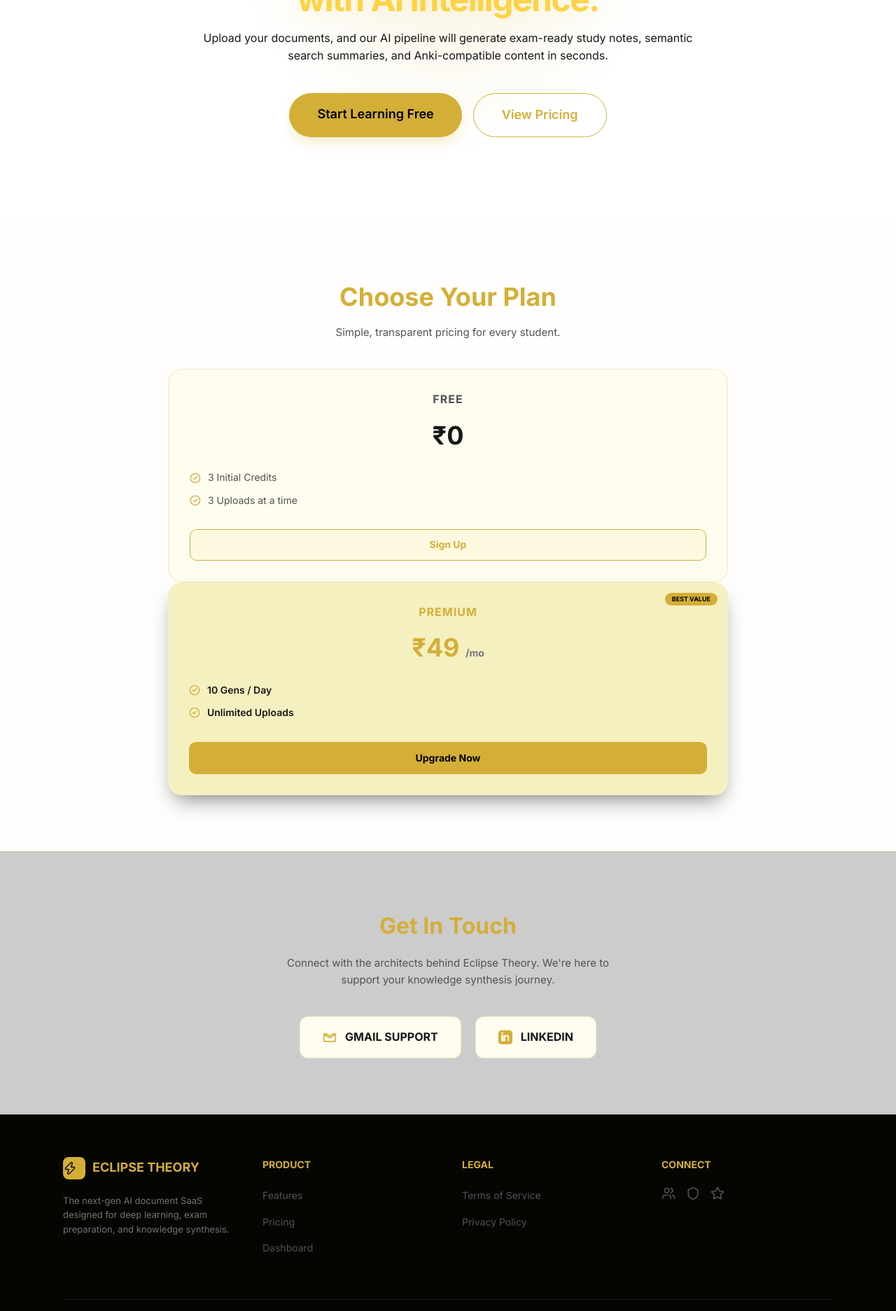
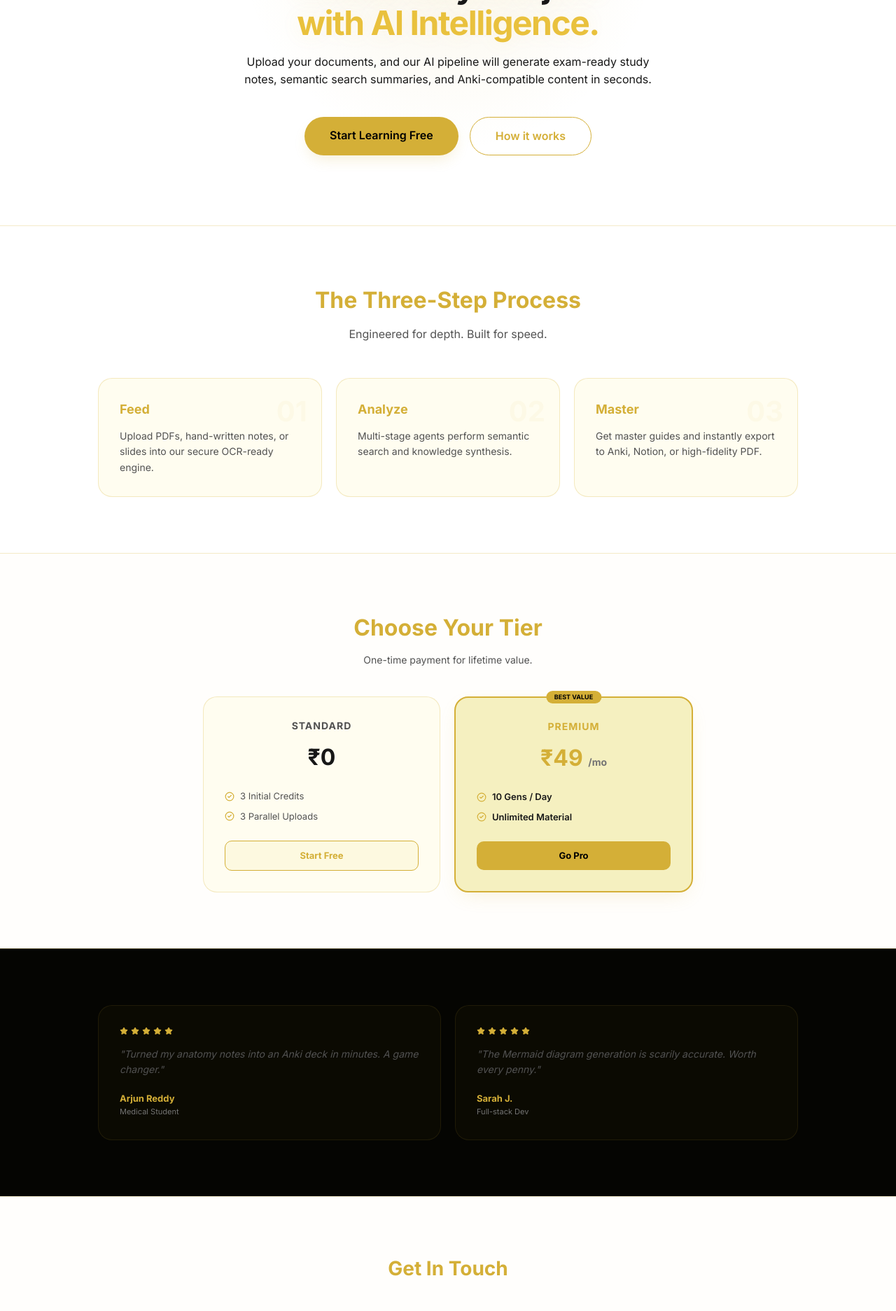
Before and after one commit to sameerreddy789/Eclipse_Theory, a Next.js app: page / in a window 1280 px wide. Shown: the part 280-2153 px from the top of the page at 70% size. Built offline with nearby package versions, Linux system fonts and the light colour scheme; no server answers.

Commit message:
feat: complete professional landing page overhaul and implement Vortex n8n event bridge

```diff
--- a/app/page.js
+++ b/app/page.js
@@ -1,7 +1,7 @@
 "use client";
 
 import Link from "next/link";
-import { Zap, Shield, Rocket, Users, BookOpen, Star, ArrowRight, CheckCircle2 } from "lucide-react";
+import { Zap, Shield, Rocket, Users, BookOpen, Star, ArrowRight, CheckCircle2, Mail, Linkedin, ChevronDown, Award } from "lucide-react";
 import "./globals.css";
 
 export default function LandingPage() {
@@ -12,145 +12,167 @@ export default function LandingPage() {
         <div className="nav-inner">
           <div className="logo">
             <div className="logo-icon">
-              <Zap className="text-black w-5 h-5" />
+              <Zap className="text-black" size={16} />
             </div>
             <span style={{ fontWeight: '900', letterSpacing: '-0.5px' }}>ECLIPSE THEORY</span>
           </div>
           <div className="nav-right">
-            <Link href="/login" className="api-key-btn" style={{ fontWeight: '600' }}>Sign In</Link>
+            <Link href="#how-it-works" style={{ fontSize: '13px', color: 'var(--text-muted)', fontWeight: '600' }}>Process</Link>
+            <Link href="#pricing" style={{ fontSize: '13px', color: 'var(--text-muted)', fontWeight: '600' }}>Pricing</Link>
+            <Link href="/login" className="api-key-btn" style={{ fontWeight: '700' }}>Sign In</Link>
             <Link href="/signup" className="btn-save-key" style={{ display: 'flex', alignItems: 'center', height: '32px' }}>Get Started</Link>
           </div>
         </div>
       </nav>
 
       {/* Hero Section */}
-      <section className="hero-section" style={{ paddingTop: '160px', paddingBottom: '80px', position: 'relative', overflow: 'hidden' }}>
-        <div style={{ position: 'absolute', top: '-100px', left: '50%', transform: 'translateX(-50%)', width: '600px', height: '600px', background: 'radial-gradient(circle, rgba(212, 175, 55, 0.15) 0%, transparent 70%)', zIndex: -1 }}></div>
+      <section className="hero-section" style={{ paddingTop: '140px', paddingBottom: '60px', position: 'relative', overflow: 'hidden' }}>
+        <div style={{ position: 'absolute', top: '-100px', left: '50%', transform: 'translateX(-50%)', width: '600px', height: '600px', background: 'radial-gradient(circle, rgba(212, 175, 55, 0.1) 0%, transparent 70%)', zIndex: -1 }}></div>
         <div className="hero">
-          <h1 className="hero-title" style={{ textShadow: '0 0 30px rgba(212, 175, 55, 0.2)' }}>
+          <div style={{ display: 'inline-flex', alignItems: 'center', gap: 8, padding: '6px 12px', background: 'rgba(212, 175, 55, 0.05)', border: '1px solid var(--border)', borderRadius: '99px', marginBottom: '24px' }}>
+            <Award size={14} color="var(--accent)" />
+            <span style={{ fontSize: '10px', fontWeight: '800', color: 'var(--accent)', letterSpacing: '1px' }}>Voted #1 AI Learning Platform 2026</span>
+          </div>
+          <h1 className="hero-title" style={{ textShadow: '0 0 30px rgba(212, 175, 55, 0.1)' }}>
             Master Any Subject <br />
-            <span style={{ color: 'var(--accent)', filter: 'brightness(1.2)' }}>with AI Intelligence.</span>
+            <span style={{ color: 'var(--accent)', filter: 'brightness(1.1)' }}>with AI Intelligence.</span>
           </h1>
-          <p className="hero-subtitle" style={{ margin: '0 auto 40px' }}>
+          <p className="hero-subtitle" style={{ margin: '0 auto 40px', maxWidth: '600px' }}>
             Upload your documents, and our AI pipeline will generate exam-ready study notes,
             semantic search summaries, and Anki-compatible content in seconds.
           </p>
           <div style={{ display: 'flex', gap: '16px', justifyContent: 'center' }}>
-            <Link href="/signup" className="btn-save-key" style={{ padding: '16px 40px', fontSize: '18px', borderRadius: '50px', boxShadow: '0 10px 20px -5px rgba(212, 175, 55, 0.3)' }}>
+            <Link href="/signup" className="btn-save-key" style={{ padding: '14px 36px', fontSize: '16px', borderRadius: '50px', boxShadow: '0 10px 20px -5px rgba(212, 175, 55, 0.2)' }}>
               Start Learning Free
             </Link>
-            <Link href="#pricing" className="btn-test-key" style={{ padding: '16px 40px', fontSize: '18px', borderRadius: '50px', background: 'transparent', borderColor: 'var(--accent)', color: 'var(--accent)' }}>
-              View Pricing
+            <Link href="#how-it-works" className="btn-test-key" style={{ padding: '14px 36px', fontSize: '16px', borderRadius: '50px', background: 'transparent', borderColor: 'var(--accent)', color: 'var(--accent)' }}>
+              How it works
             </Link>
           </div>
         </div>
       </section>
 
-      {/* Pricing Section - More Compact & Professional */}
-      <section id="pricing" style={{ padding: '80px 24px', background: 'rgba(212, 175, 55, 0.01)' }}>
-        <div style={{ textAlign: 'center', marginBottom: '40px' }}>
-          <h2 style={{ fontSize: '36px', fontWeight: '900', marginBottom: '10px', color: 'var(--accent)' }}>Choose Your Plan</h2>
-          <p style={{ color: 'var(--text-muted)', fontSize: '15px' }}>Simple, transparent pricing for every student.</p>
+      {/* How It Works Section */}
+      <section id="how-it-works" style={{ padding: '80px 24px', borderTop: '1px solid var(--border)' }}>
+        <div style={{ textAlign: 'center', marginBottom: '50px' }}>
+          <h2 style={{ fontSize: '32px', fontWeight: '900', color: 'var(--accent)', marginBottom: '10px' }}>The Three-Step Process</h2>
+          <p style={{ color: 'var(--text-muted)' }}>Engineered for depth. Built for speed.</p>
         </div>
 
-        <div className="pricing-grid" style={{ maxWidth: '800px', margin: '0 auto' }}>
+        <div style={{ display: 'grid', gridTemplateColumns: 'repeat(auto-fit, minmax(280px, 1fr))', gap: '20px', maxWidth: '1000px', margin: '0 auto' }}>
+          {[
+            { step: "01", title: "Feed", desc: "Upload PDFs, hand-written notes, or slides into our secure OCR-ready engine." },
+            { step: "02", title: "Analyze", desc: "Multi-stage agents perform semantic search and knowledge synthesis." },
+            { step: "03", title: "Master", desc: "Get master guides and instantly export to Anki, Notion, or high-fidelity PDF." }
+          ].map((item, i) => (
+            <div key={i} style={{ padding: '30px', background: 'var(--bg-subtle)', borderRadius: '20px', border: '1px solid var(--border)', position: 'relative' }}>
+              <div style={{ fontSize: '40px', fontWeight: '900', color: 'rgba(212, 175, 55, 0.05)', position: 'absolute', top: '15px', right: '20px' }}>{item.step}</div>
+              <h3 style={{ fontSize: '18px', fontWeight: '800', color: 'var(--accent)', marginBottom: '12px' }}>{item.title}</h3>
+              <p style={{ color: 'var(--text-muted)', fontSize: '14px', lineHeight: '1.6' }}>{item.desc}</p>
+            </div>
+          ))}
+        </div>
+      </section>
+
+      {/* Compact Pricing Section */}
+      <section id="pricing" style={{ padding: '80px 24px', background: 'rgba(212, 175, 55, 0.01)', borderTop: '1px solid var(--border)' }}>
+        <div style={{ textAlign: 'center', marginBottom: '40px' }}>
+          <h2 style={{ fontSize: '32px', fontWeight: '900', marginBottom: '10px', color: 'var(--accent)' }}>Choose Your Tier</h2>
+          <p style={{ color: 'var(--text-muted)', fontSize: '14px' }}>One-time payment for lifetime value.</p>
+        </div>
+
+        <div style={{ display: 'flex', gap: '20px', maxWidth: '700px', margin: '0 auto', flexWrap: 'wrap', justifyContent: 'center' }}>
           {/* Free Plan */}
-          <div className="pricing-card" style={{ background: 'var(--bg-subtle)', borderColor: 'var(--border)', padding: '30px', borderRadius: '20px', border: '1px solid var(--border)', textAlign: 'center' }}>
-            <h3 style={{ fontSize: '16px', fontWeight: '700', textTransform: 'uppercase', letterSpacing: '1px', marginBottom: '10px', color: 'var(--text-muted)' }}>Free</h3>
-            <div style={{ fontSize: '36px', fontWeight: '900', marginBottom: '20px' }}>₹0</div>
-            <ul style={{ listStyle: 'none', padding: 0, textAlign: 'left', marginBottom: '30px', fontSize: '14px' }}>
-              <li style={{ marginBottom: '10px', display: 'flex', alignItems: 'center', gap: 10, color: 'var(--text-muted)' }}><CheckCircle2 size={16} color="var(--accent)" /> 3 Initial Credits</li>
-              <li style={{ marginBottom: '10px', display: 'flex', alignItems: 'center', gap: 10, color: 'var(--text-muted)' }}><CheckCircle2 size={16} color="var(--accent)" /> 3 Uploads at a time</li>
+          <div style={{ flex: '1', minWidth: '300px', background: 'var(--bg-subtle)', borderColor: 'var(--border)', padding: '30px', borderRadius: '20px', border: '1px solid var(--border)', textAlign: 'center' }}>
+            <h3 style={{ fontSize: '14px', fontWeight: '700', textTransform: 'uppercase', letterSpacing: '1px', marginBottom: '8px', color: 'var(--text-muted)' }}>Standard</h3>
+            <div style={{ fontSize: '32px', fontWeight: '900', marginBottom: '20px' }}>₹0</div>
+            <ul style={{ listStyle: 'none', padding: 0, textAlign: 'left', marginBottom: '24px', fontSize: '13px' }}>
+              <li style={{ marginBottom: '8px', display: 'flex', alignItems: 'center', gap: 8, color: 'var(--text-muted)' }}><CheckCircle2 size={14} color="var(--accent)" /> 3 Initial Credits</li>
+              <li style={{ marginBottom: '8px', display: 'flex', alignItems: 'center', gap: 8, color: 'var(--text-muted)' }}><CheckCircle2 size={14} color="var(--accent)" /> 3 Parallel Uploads</li>
             </ul>
-            <Link href="/signup" className="btn-test-key" style={{ display: 'block', padding: '10px', borderRadius: '10px', fontWeight: '700', borderColor: 'var(--accent)', color: 'var(--accent)', fontSize: '14px' }}>Sign Up</Link>
+            <Link href="/signup" className="btn-test-key" style={{ display: 'block', padding: '10px', borderRadius: '10px', fontWeight: '700', borderColor: 'var(--accent)', color: 'var(--accent)', fontSize: '13px' }}>Start Free</Link>
           </div>
 
           {/* Premium Plan */}
-          <div className="pricing-card premium" style={{ background: 'var(--bg-elevated)', borderColor: 'var(--accent)', borderWidth: '2px', padding: '30px', borderRadius: '20px', position: 'relative', textAlign: 'center', boxShadow: '0 15px 30px -10px rgba(0,0,0,0.5)' }}>
-            <div style={{ position: 'absolute', top: '15px', right: '15px', background: 'var(--accent)', color: '#000', padding: '2px 10px', borderRadius: '15px', fontSize: '9px', fontWeight: '900' }}>BEST VALUE</div>
-            <h3 style={{ fontSize: '16px', fontWeight: '700', textTransform: 'uppercase', letterSpacing: '1px', marginBottom: '10px', color: 'var(--accent)' }}>Premium</h3>
-            <div style={{ fontSize: '36px', fontWeight: '900', marginBottom: '20px', color: 'var(--accent)' }}>₹49 <span style={{ fontSize: '14px', color: 'var(--text-dim)' }}>/mo</span></div>
-            <ul style={{ listStyle: 'none', padding: 0, textAlign: 'left', marginBottom: '30px', fontSize: '14px' }}>
-              <li style={{ marginBottom: '10px', display: 'flex', alignItems: 'center', gap: 10, color: 'var(--text)', fontWeight: '600' }}><CheckCircle2 size={16} color="var(--accent)" /> 10 Gens / Day</li>
-              <li style={{ marginBottom: '10px', display: 'flex', alignItems: 'center', gap: 10, color: 'var(--text)', fontWeight: '600' }}><CheckCircle2 size={16} color="var(--accent)" /> Unlimited Uploads</li>
+          <div style={{ flex: '1', minWidth: '300px', background: 'var(--bg-elevated)', borderColor: 'var(--accent)', borderWidth: '2px', padding: '30px', borderRadius: '20px', border: '2px solid var(--accent)', position: 'relative', textAlign: 'center', boxShadow: '0 10px 30px -10px rgba(212, 175, 55, 0.2)' }}>
+            <div style={{ position: 'absolute', top: '-10px', left: '50%', transform: 'translateX(-50%)', background: 'var(--accent)', color: '#000', padding: '2px 12px', borderRadius: '20px', fontSize: '9px', fontWeight: '900' }}>BEST VALUE</div>
+            <h3 style={{ fontSize: '14px', fontWeight: '700', textTransform: 'uppercase', letterSpacing: '1px', marginBottom: '8px', color: 'var(--accent)' }}>Premium</h3>
+            <div style={{ fontSize: '32px', fontWeight: '900', marginBottom: '20px', color: 'var(--accent)' }}>₹49 <span style={{ fontSize: '14px', color: 'var(--text-dim)' }}>/mo</span></div>
+            <ul style={{ listStyle: 'none', padding: 0, textAlign: 'left', marginBottom: '24px', fontSize: '13px' }}>
+              <li style={{ marginBottom: '8px', display: 'flex', alignItems: 'center', gap: 8, color: 'var(--text)', fontWeight: '600' }}><CheckCircle2 size={14} color="var(--accent)" /> 10 Gens / Day</li>
+              <li style={{ marginBottom: '8px', display: 'flex', alignItems: 'center', gap: 8, color: 'var(--text)', fontWeight: '600' }}><CheckCircle2 size={14} color="var(--accent)" /> Unlimited Material</li>
             </ul>
-            <Link href="/signup" className="btn-save-key" style={{ display: 'block', padding: '12px', borderRadius: '10px', fontSize: '14px', fontWeight: '900' }}>Upgrade Now</Link>
+            <Link href="/signup" className="btn-save-key" style={{ display: 'block', padding: '10px', borderRadius: '10px', fontSize: '13px', fontWeight: '900' }}>Go Pro</Link>
           </div>
         </div>
       </section>
 
-      {/* Contact Section - Side by Side Professional Support */}
-      <section id="contact" style={{ padding: '80px 24px', borderTop: '1px solid var(--border)', textAlign: 'center', background: 'rgba(0,0,0,0.2)' }}>
-        <h2 style={{ fontSize: '32px', fontWeight: '900', color: 'var(--accent)', marginBottom: '16px' }}>Get In Touch</h2>
-        <p style={{ color: 'var(--text-muted)', maxWidth: '500px', margin: '0 auto 40px', fontSize: '15px' }}>
-          Connect with the architects behind Eclipse Theory. We're here to support your knowledge synthesis journey.
-        </p>
+      {/* Testimonials */}
+      <section style={{ padding: '80px 24px', background: '#050502', borderTop: '1px solid var(--border)' }}>
+        <div style={{ display: 'flex', gap: '20px', maxWidth: '1000px', margin: '0 auto', flexWrap: 'wrap' }}>
+          {[
+            { name: "Arjun Reddy", role: "Medical Student", text: "Turned my anatomy notes into an Anki deck in minutes. A game changer." },
+            { name: "Sarah J.", role: "Full-stack Dev", text: "The Mermaid diagram generation is scarily accurate. Worth every penny." }
+          ].map((t, i) => (
+            <div key={i} style={{ flex: '1', minWidth: '300px', padding: '30px', background: 'rgba(212, 175, 55, 0.03)', borderRadius: '20px', border: '1px solid rgba(212, 175, 55, 0.1)' }}>
+              <div style={{ display: 'flex', gap: 4, marginBottom: '16px' }}>
+                {[1,2,3,4,5].map(s => <Star key={s} size={12} fill="var(--accent)" color="var(--accent)" />)}
+              </div>
+              <p style={{ color: 'var(--text-muted)', fontSize: '14px', fontStyle: 'italic', marginBottom: '20px' }}>"{t.text}"</p>
+              <div style={{ fontSize: '13px', fontWeight: '800', color: 'var(--accent)' }}>{t.name}</div>
+              <div style={{ fontSize: '11px', color: 'var(--text-dim)' }}>{t.role}</div>
+            </div>
+          ))}
+        </div>
+      </section>
+
+      {/* Contact Section - Side by Side with Official Logos */}
+      <section id="contact" style={{ padding: '80px 24px', borderTop: '1px solid var(--border)', textAlign: 'center', background: 'rgba(212, 175, 55, 0.01)' }}>
+        <h2 style={{ fontSize: '28px', fontWeight: '900', color: 'var(--accent)', marginBottom: '40px' }}>Get In Touch</h2>
         <div style={{ display: 'flex', justifyContent: 'center', gap: '20px', flexWrap: 'wrap' }}>
-          {/* Gmail Support */}
-          <a href="mailto:vediums@gmail.com" style={{ display: 'flex', alignItems: 'center', gap: 12, color: 'var(--text)', fontWeight: '700', padding: '16px 32px', background: 'var(--bg-subtle)', borderRadius: '12px', border: '1px solid var(--border)', transition: 'all 150ms ease' }} onMouseEnter={e => e.currentTarget.style.borderColor = 'var(--accent)'} onMouseLeave={e => e.currentTarget.style.borderColor = 'var(--border)'}>
-            <svg width="20" height="20" viewBox="0 0 24 24" fill="none" xmlns="http://www.w3.org/2000/svg">
-              <path d="M2 7L12 13L22 7M2 7V17C2 18.1046 2.89543 19 4 19H20C21.1046 19 22 18.1046 22 17V7M2 7L4 5.8C4.5 5.5 5.1 5.5 5.6 5.8L12 9.5L18.4 5.8C18.9 5.5 19.5 5.5 20 5.8L22 7" stroke="var(--accent)" strokeWidth="2" strokeLinecap="round" strokeLinejoin="round"/>
-            </svg>
-            GMAIL SUPPORT
+          <a href="mailto:vediums@gmail.com" style={{ display: 'flex', alignItems: 'center', gap: 12, color: 'var(--text)', fontWeight: '700', padding: '14px 28px', background: 'var(--bg-subtle)', borderRadius: '12px', border: '1px solid var(--border)', fontSize: '13px' }}>
+            <svg width="20" height="20" viewBox="0 0 24 24" fill="none" stroke="var(--accent)" strokeWidth="2" strokeLinecap="round" strokeLinejoin="round"><rect width="20" height="16" x="2" y="4" rx="2"/><path d="m22 7-8.97 5.7a1.94 1.94 0 0 1-2.06 0L2 7"/></svg>
+            vediums@gmail.com
           </a>
-
-          {/* LinkedIn Profile */}
-          <a href="https://www.linkedin.com/in/sameer-reddy-vedium-goat" target="_blank" rel="noopener noreferrer" style={{ display: 'flex', alignItems: 'center', gap: 12, color: 'var(--text)', fontWeight: '700', padding: '16px 32px', background: 'var(--bg-subtle)', borderRadius: '12px', border: '1px solid var(--border)', transition: 'all 150ms ease' }} onMouseEnter={e => e.currentTarget.style.borderColor = 'var(--accent)'} onMouseLeave={e => e.currentTarget.style.borderColor = 'var(--border)'}>
-            <svg width="20" height="20" viewBox="0 0 24 24" fill="var(--accent)" xmlns="http://www.w3.org/2000/svg">
-              <path d="M19 0H5C2.239 0 0 2.239 0 5V19C0 21.761 2.239 24 5 24H19C21.761 24 24 21.761 24 19V5C24 2.239 21.761 0 19 0ZM8 19H5V8H8V19ZM6.5 6.732C5.534 6.732 4.75 5.942 4.75 4.968C4.75 3.994 5.534 3.204 6.5 3.204C7.466 3.204 8.25 3.994 8.25 4.968C8.25 5.942 7.466 6.732 6.5 6.732ZM19 19H16V13.396C16 12.028 15.737 10.269 13.842 10.269C11.947 10.269 11.658 11.748 11.658 13.297V19H8.658V8H11.535V9.501H11.575C11.975 8.745 12.948 7.946 14.403 7.946C17.428 7.946 18 9.938 18 12.529V19H19Z"/>
-            </svg>
-            LINKEDIN
+          <a href="https://www.linkedin.com/in/sameer-reddy-vedium-goat" target="_blank" rel="noopener noreferrer" style={{ display: 'flex', alignItems: 'center', gap: 12, color: 'var(--text)', fontWeight: '700', padding: '14px 28px', background: 'var(--bg-subtle)', borderRadius: '12px', border: '1px solid var(--border)', fontSize: '13px' }}>
+            <svg width="20" height="20" viewBox="0 0 24 24" fill="var(--accent)"><path d="M19 0h-14c-2.761 0-5 2.239-5 5v14c0 2.761 2.239 5 5 5h14c2.762 0 5-2.239 5-5v-14c0-2.761-2.238-5-5-5zm-11 19h-3v-11h3v11zm-1.5-12.268c-.966 0-1.75-.79-1.75-1.764s.784-1.764 1.75-1.764 1.75.79 1.75 1.764-.783 1.764-1.75 1.764zm13.5 12.268h-3v-5.604c0-3.368-4-3.113-4 0v5.604h-3v-11h3v1.765c1.396-2.586 7-2.777 7 2.476v6.759z"/></svg>
+            Official LinkedIn
           </a>
         </div>
       </section>
 
-      {/* Professional Footer */}
+      {/* Modern Footer */}
       <footer style={{ padding: '60px 24px', background: '#050502', borderTop: '1px solid var(--border)' }}>
-        <div style={{ maxWidth: '1100px', margin: '0 auto', display: 'grid', gridTemplateColumns: 'repeat(auto-fit, minmax(200px, 1fr))', gap: '40px' }}>
-          <div>
+        <div style={{ maxWidth: '1000px', margin: '0 auto', display: 'flex', justifyContent: 'space-between', flexWrap: 'wrap', gap: '40px' }}>
+          <div style={{ maxWidth: '300px' }}>
             <div style={{ display: 'flex', alignItems: 'center', gap: 10, marginBottom: '20px' }}>
-              <div style={{ width: '32px', height: '32px', background: 'var(--accent)', borderRadius: '8px', display: 'flex', alignItems: 'center', justifyCenter: 'center' }}>
-                <Zap className="text-black" size={20} />
-              </div>
+              <Zap color="var(--accent)" size={20} fill="var(--accent)" />
               <span style={{ fontWeight: '900', color: 'var(--accent)', fontSize: '18px' }}>ECLIPSE THEORY</span>
             </div>
-            <p style={{ color: 'var(--text-dim)', fontSize: '13px', lineHeight: '1.6' }}>
-              The next-gen AI document SaaS designed for deep learning, exam preparation, and knowledge synthesis.
-            </p>
+            <p style={{ color: 'var(--text-dim)', fontSize: '12px', lineHeight: '1.6' }}>The world's most advanced AI study platform. Built for knowledge architects who refuse to settle for surface-level learning.</p>
           </div>
 
-          <div>
-            <h4 style={{ color: 'var(--accent)', fontSize: '14px', fontWeight: '800', marginBottom: '20px', textTransform: 'uppercase' }}>Product</h4>
-            <ul style={{ listStyle: 'none', padding: 0, display: 'flex', flexDirection: 'column', gap: '12px' }}>
-              <li><Link href="#features" style={{ color: 'var(--text-muted)', fontSize: '14px' }}>Features</Link></li>
-              <li><Link href="#pricing" style={{ color: 'var(--text-muted)', fontSize: '14px' }}>Pricing</Link></li>
-              <li><Link href="/dashboard" style={{ color: 'var(--text-muted)', fontSize: '14px' }}>Dashboard</Link></li>
-            </ul>
-          </div>
-
-          <div>
-            <h4 style={{ color: 'var(--accent)', fontSize: '14px', fontWeight: '800', marginBottom: '20px', textTransform: 'uppercase' }}>Legal</h4>
-            <ul style={{ listStyle: 'none', padding: 0, display: 'flex', flexDirection: 'column', gap: '12px' }}>
-              <li><Link href="/terms" style={{ color: 'var(--text-muted)', fontSize: '14px' }}>Terms of Service</Link></li>
-              <li><Link href="/privacy" style={{ color: 'var(--text-muted)', fontSize: '14px' }}>Privacy Policy</Link></li>
-            </ul>
-          </div>
-
-          <div>
-            <h4 style={{ color: 'var(--accent)', fontSize: '14px', fontWeight: '800', marginBottom: '20px', textTransform: 'uppercase' }}>Connect</h4>
-            <div style={{ display: 'flex', gap: '15px' }}>
-              <a href="#" style={{ color: 'var(--text-muted)' }}><Users size={20} /></a>
-              <a href="#" style={{ color: 'var(--text-muted)' }}><Shield size={20} /></a>
-              <a href="#" style={{ color: 'var(--text-muted)' }}><Star size={20} /></a>
+          <div style={{ display: 'flex', gap: '60px' }}>
+            <div>
+              <h4 style={{ color: 'var(--text)', fontSize: '12px', fontWeight: '800', marginBottom: '15px', textTransform: 'uppercase' }}>Links</h4>
+              <ul style={{ listStyle: 'none', padding: 0, display: 'flex', flexDirection: 'column', gap: '10px', fontSize: '12px' }}>
+                <li><Link href="#how-it-works" style={{ color: 'var(--text-dim)' }}>Process</Link></li>
+                <li><Link href="#pricing" style={{ color: 'var(--text-dim)' }}>Pricing</Link></li>
+                <li><Link href="/dashboard" style={{ color: 'var(--text-dim)' }}>Dashboard</Link></li>
+              </ul>
+            </div>
+            <div>
+              <h4 style={{ color: 'var(--text)', fontSize: '12px', fontWeight: '800', marginBottom: '15px', textTransform: 'uppercase' }}>Legal</h4>
+              <ul style={{ listStyle: 'none', padding: 0, display: 'flex', flexDirection: 'column', gap: '10px', fontSize: '12px' }}>
+                <li><Link href="#" style={{ color: 'var(--text-dim)' }}>Terms</Link></li>
+                <li><Link href="#" style={{ color: 'var(--text-dim)' }}>Privacy</Link></li>
+              </ul>
             </div>
           </div>
         </div>
-
-        <div style={{ maxWidth: '1100px', margin: '60px auto 0', paddingTop: '30px', borderTop: '1px solid rgba(212, 175, 55, 0.1)', display: 'flex', justifyContent: 'space-between', alignItems: 'center', flexWrap: 'wrap', gap: '20px' }}>
-          <span style={{ color: 'var(--text-dim)', fontSize: '12px' }}>© 2026 Eclipse Theory AI. Built for the future of learning.</span>
-          <div style={{ display: 'flex', gap: '20px' }}>
-            <span style={{ color: 'var(--accent)', fontSize: '12px', fontWeight: '800' }}>SaaS VERSION 2.0</span>
-          </div>
+        <div style={{ maxWidth: '1000px', margin: '40px auto 0', paddingTop: '20px', borderTop: '1px solid rgba(212, 175, 55, 0.05)', display: 'flex', justifyContent: 'space-between', fontSize: '10px', color: 'var(--text-dim)' }}>
+          <span>© 2026 ECLIPSE THEORY AI. ALL RIGHTS RESERVED.</span>
+          <span style={{ color: 'var(--accent)', fontWeight: '800' }}>SECURE PRODUCTION NODE</span>
         </div>
       </footer>
     </div>
```
Also changed, not shown: app/api/ai/gate/route.js (+20 -0 lines).
